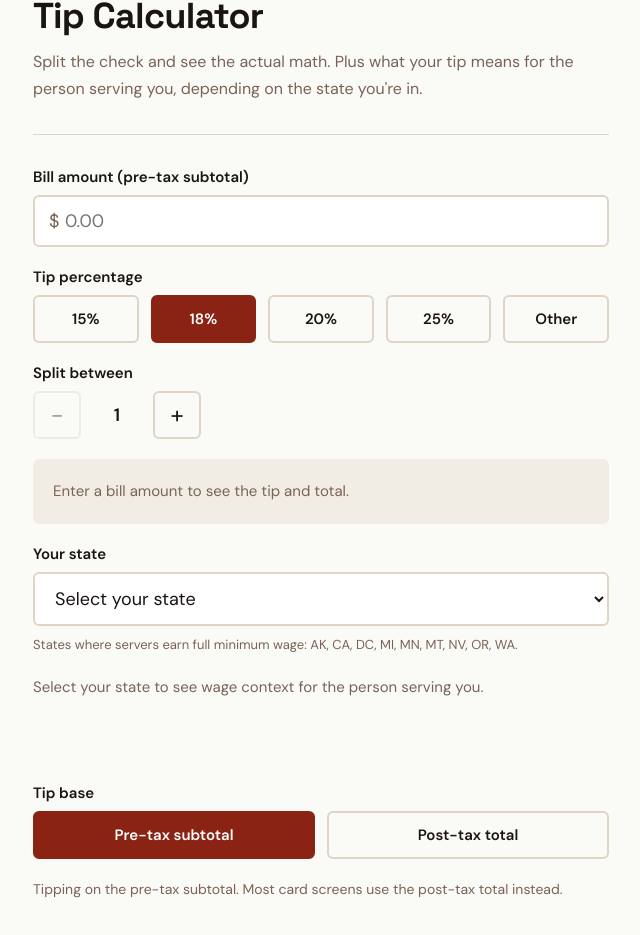
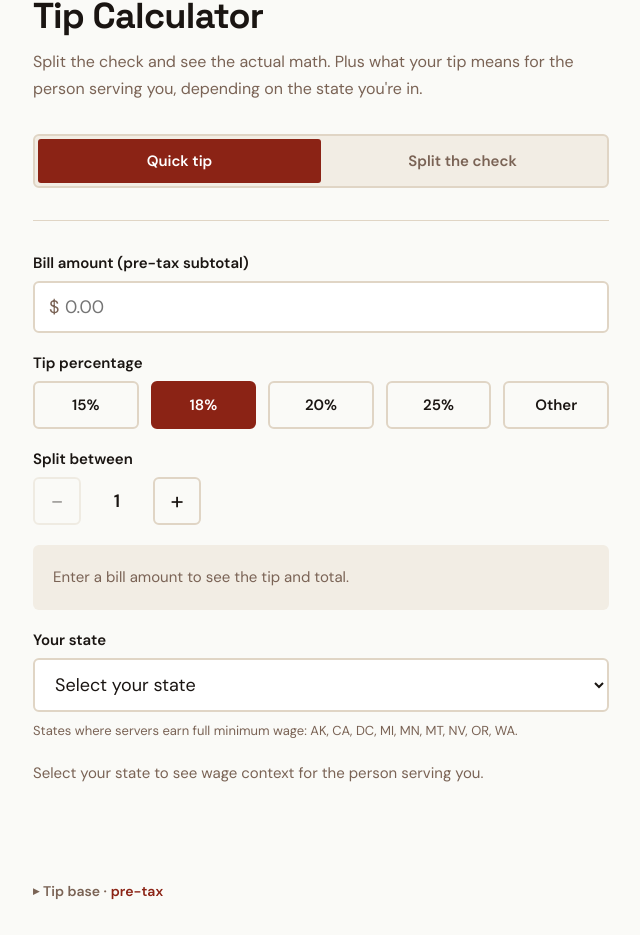
Before and after one commit to tsunamai/refriedlabs, a SvelteKit app: page /tools/tip-calculator in a window 1280 px wide. Shown: the part 169-1104 px from the top of the page, without its empty margins (319-959 px from the left). Built offline with nearby package versions, Linux system fonts and the light colour scheme.

Commit message:
feat(phase-2): mode switcher, tip base collapsed, split placeholder

```diff
--- a/src/routes/tools/tip-calculator/+page.svelte
+++ b/src/routes/tools/tip-calculator/+page.svelte
@@ -20,6 +20,7 @@
 	// state field — shared input model type (Track1Inputs.state is string)
 	let selectedState: string = $state('');
 	let baseMode = $state<'pretax' | 'posttax'>('pretax');
+	let mode = $state<'quick' | 'split'>('quick');
 
 	// Active tip percent: from preset buttons or the "Other" numeric input.
 	const tipPercent = $derived(
@@ -180,7 +181,24 @@
 	depending on the state you're in.
 </p>
 
+<div class="mode-switch" role="group" aria-label="Calculator mode">
+	<button
+		type="button"
+		class="mode-btn"
+		class:active={mode === 'quick'}
+		onclick={() => (mode = 'quick')}
+	>Quick tip</button>
+	<button
+		type="button"
+		class="mode-btn"
+		class:active={mode === 'split'}
+		onclick={() => (mode = 'split')}
+	>Split the check</button>
+</div>
+
 <hr class="divider" />
+
+{#if mode === 'quick'}
 
 <form class="tip-form" onsubmit={(e) => e.preventDefault()} novalidate>
 	<!-- 1. Bill amount -->
@@ -352,9 +370,10 @@
 		{/if}
 	</div>
 
-	<!-- 6. Pre-tax / post-tax toggle -->
+	<!-- 6. Pre-tax / post-tax toggle (advanced — collapsed by default) -->
+	<details class="tip-base-details">
+		<summary class="tip-base-summary">Tip base · <span class="tip-base-current">{baseMode === 'pretax' ? 'pre-tax' : 'post-tax'}</span></summary>
 		<div class="field base-field">
-		<span class="group-label" id="base-label">Tip base</span>
 			<div
 				class="segmented segmented-two"
 				role="radiogroup"
@@ -398,6 +417,7 @@
 				</p>
 			</details>
 		</div>
+	</details>
 </form>
 
 <InlineCalculator />
@@ -576,6 +596,13 @@
 		</div>
 	{/if}
 </div>
+
+{:else}
+<div class="split-placeholder">
+	<p class="split-placeholder-headline">Named split by item</p>
+	<p class="split-placeholder-body">Add people, enter what each person ordered, and get everyone's exact share — tip and tax included. Coming in the next update.</p>
+</div>
+{/if}
 
 <div class="signpost-footer" role="note">
 	<p>More tools at <a href="/">refriedlabs</a></p>
@@ -1083,4 +1110,105 @@
 		color: var(--muted);
 		line-height: 1.5;
 	}
+
+	/* Mode switcher */
+	.mode-switch {
+		display: flex;
+		border: 2px solid var(--border);
+		border-radius: var(--radius);
+		padding: 3px;
+		background: var(--surface);
+		margin-top: var(--space-lg);
+		margin-bottom: var(--space-lg);
+	}
+
+	.mode-btn {
+		flex: 1;
+		min-height: 44px;
+		border: none;
+		background: transparent;
+		color: var(--muted);
+		font-family: var(--font);
+		font-size: 0.9375rem;
+		font-weight: 600;
+		cursor: pointer;
+		border-radius: calc(var(--radius) - 3px);
+		transition: background 0.15s, color 0.15s;
+	}
+
+	.mode-btn.active {
+		background: var(--terracotta);
+		color: white;
+	}
+
+	.mode-btn:hover:not(.active) {
+		color: var(--terracotta);
+	}
+
+	.mode-btn:focus-visible {
+		outline: 3px solid var(--terracotta);
+		outline-offset: 2px;
+	}
+
+	/* Tip base collapsible */
+	.tip-base-details {
+		margin-top: var(--space-md);
+	}
+
+	.tip-base-summary {
+		font-size: 0.875rem;
+		font-weight: 600;
+		color: var(--muted);
+		cursor: pointer;
+		min-height: 44px;
+		display: flex;
+		align-items: center;
+		gap: 0.25rem;
+		list-style: none;
+	}
+
+	.tip-base-summary::-webkit-details-marker { display: none; }
+
+	.tip-base-summary::before {
+		content: '▸';
+		font-size: 0.75rem;
+		transition: transform 0.15s;
+	}
+
+	.tip-base-details[open] .tip-base-summary::before {
+		transform: rotate(90deg);
+	}
+
+	.tip-base-summary:focus-visible {
+		outline: 3px solid var(--terracotta);
+		outline-offset: 2px;
+		border-radius: var(--radius);
+	}
+
+	.tip-base-current {
+		color: var(--terracotta);
+	}
+
+	/* Split mode placeholder */
+	.split-placeholder {
+		padding: var(--space-lg) var(--space-md);
+		border: 2px dashed var(--border);
+		border-radius: var(--radius);
+		text-align: center;
+	}
+
+	.split-placeholder-headline {
+		font-weight: 700;
+		font-size: 1.125rem;
+		color: var(--dark);
+		margin-bottom: var(--space-sm);
+	}
+
+	.split-placeholder-body {
+		font-size: 0.9375rem;
+		color: var(--muted);
+		max-width: 38ch;
+		margin: 0 auto;
+		line-height: 1.6;
+	}
 </style>
```
Lines whose indentation alone changed are shown as unchanged.
